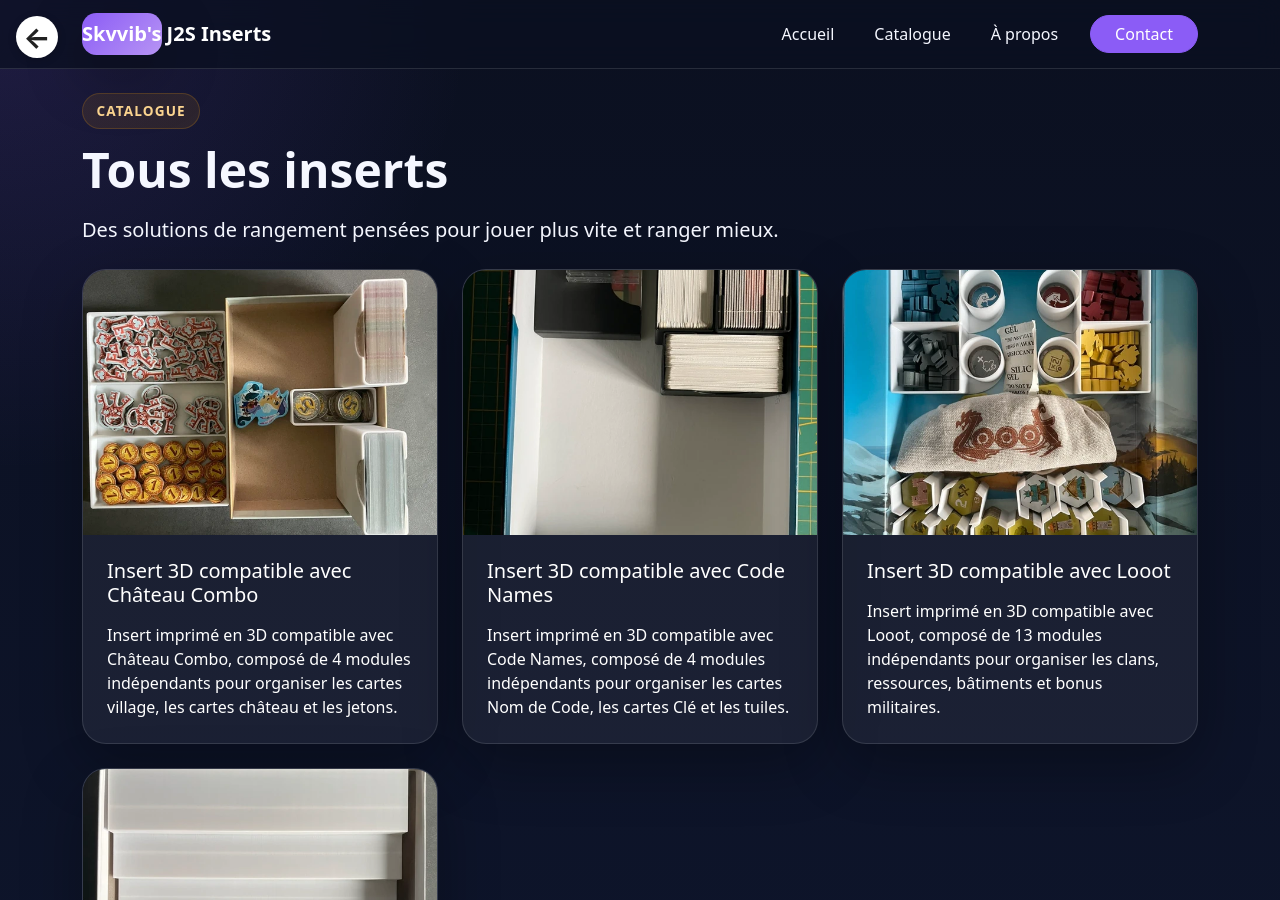
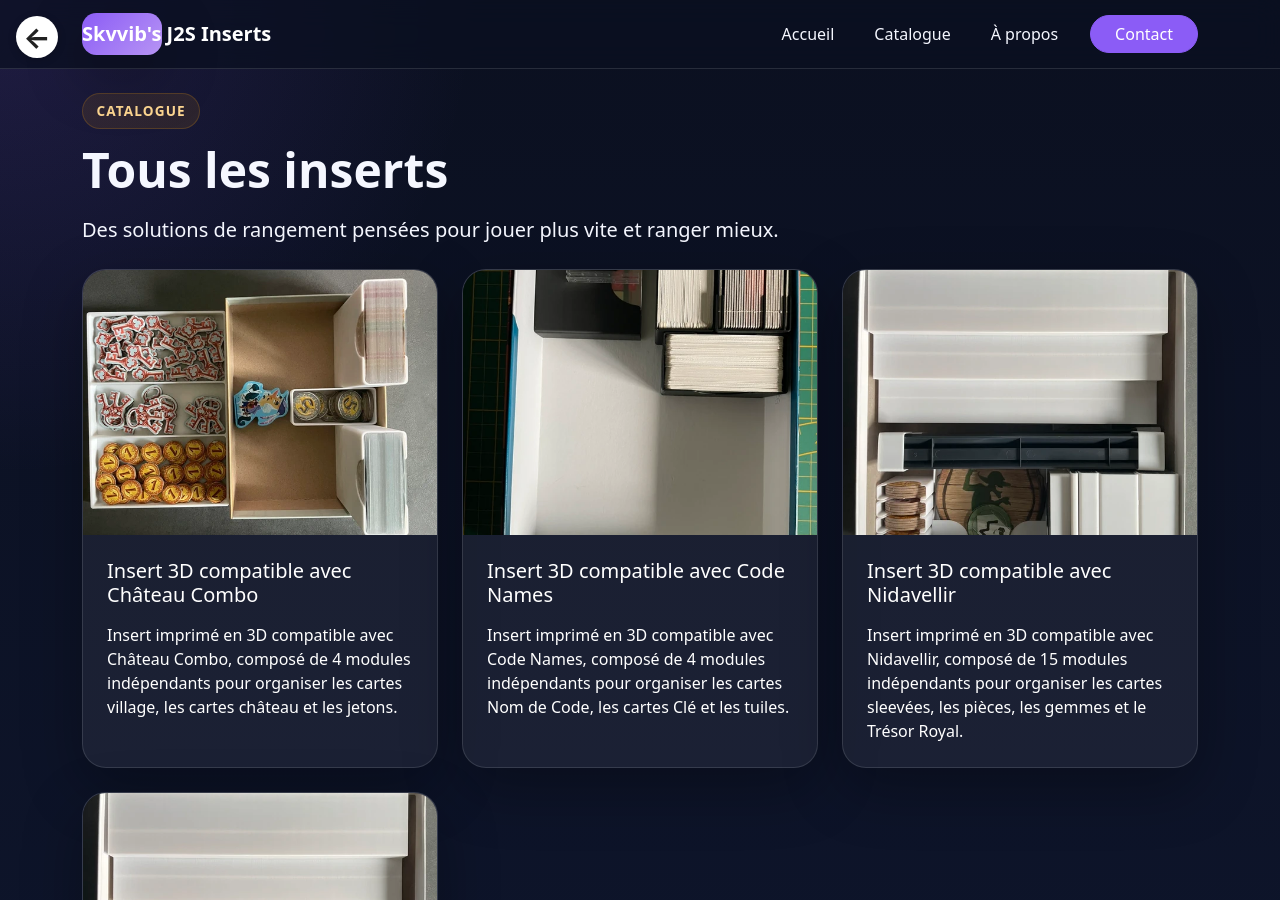
Before and after one commit to Skvvib-j2s/skvvib-j2s.github.io, a Jekyll site: the page built from catalogue.html, in a window 1280 px wide and 900 px high. Built offline with Jekyll 4.4.1, drawn with Linux system fonts in a browser that asks for light colours; some of the changed lines change nothing that is shown.

Commit message:
modifs (je ne me rappel plus...)

```diff
--- /dev/null
+++ b/_products/nidavellir-et-thingvellir.md
@@ -0,0 +1,91 @@
+---
+date_ajout: "2026-05-04"
+title: "Insert 3D compatible avec Nidavellir"
+jeu: "Nidavellir"
+description: "Insert imprimé en 3D compatible avec Nidavellir, composé de 15 modules indépendants pour organiser les cartes sleevées, les pièces, les gemmes et le Trésor Royal."
+categorie: "Insert de jeu de société"
+prix: 11.50
+materiau: "PLA"
+compatible: "Nidavellir"
+editeur: "GRRRE Games"
+annee_edition: 2020
+version_jeu: "2020"
+pieces: 17
+temps_impression: "575 min"
+poids_filament: "306 g"
+image: "/assets/images/nidavellir/01_preview.webp"
+gallery:
+  - "/assets/images/nidavellir/01_preview.webp"
+  - "/assets/images/nidavellir/02.webp"
+  - "/assets/images/nidavellir/03.webp"
+  - "/assets/images/nidavellir/04.webp"
+  - "/assets/images/nidavellir/05.webp"
+commande_url: "/contact/"
+tags:
+  - "insert 3D"
+  - "insert jeu de société"
+  - "rangement jeu de société"
+  - "Nidavellir"
+  - "GRRRE Games"
+  - "insert imprimé en 3D"
+  - "organisateur de boîte"
+  - "rangement cartes"
+  - "rangement pièces"
+  - "insert PLA"
+
+description_longue: >-
+  Cet insert imprimé en 3D est un accessoire de rangement compatible avec Nidavellir.
+  Il est composé de 15 modules indépendants, soit 17 pièces imprimées au total,
+  pour organiser les cartes sleevées perfect fit, les pièces, les gemmes,
+  les marqueurs, les enseignes de taverne, les porte-cartes et le Trésor Royal.
+  Plusieurs modules peuvent être sortis de la boîte et utilisés directement
+  sur la table pendant la partie.
+
+composition:
+  - "1 module indépendant pour le Trésor Royal."
+  - "5 modules indépendants pour les sets de pièces de base des Elvaland."
+  - "1 module indépendant pour les enseignes de taverne."
+  - "1 module indépendant pour les marqueurs d'échange de gemmes."
+  - "1 module indépendant pour les gemmes et la pièce spéciale."
+  - "2 modules porte-cartes, chacun en 2 parties."
+  - "1 module indépendant pour les cartes Distinction et la carte spéciale Forgeronne."
+  - "1 module indépendant pour les cartes Héros/Héroïne."
+  - "1 module indépendant pour les cartes Âge 1 et les cartes Offrande Royale Âge 1."
+  - "1 module indépendant pour les cartes Âge 2 et les cartes Offrande Royale Âge 2."
+  - "1 feuille de score plastifiée offerte."
+
+caracteristiques:
+  - "Impression 3D FDM."
+  - "Matière : PLA."
+  - "Couleur par défaut : blanc."
+  - "15 modules indépendants."
+  - "17 pièces imprimées en 3D."
+  - "Modules indépendants, sans assemblage entre eux."
+  - "Cartes compatibles sleeves perfect fit."
+  - "Plusieurs modules amovibles et utilisables directement sur la table."
+  - "Impression prévue sans support."
+  - "Temps d'impression : 575 min."
+  - "Poids filament : 306 g."
+
+compatibilite:
+  - "Compatible avec Nidavellir."
+  - "Version : 2020."
+  - "Éditeur : GRRRE Games."
+  - "Extensions incluses : aucune."
+  - "Cartes sleevées : compatible sleeves perfect fit."
+  - "La boîte ferme correctement, sans surélévation du couvercle."
+  - "La boîte peut être rangée verticalement, mais les inserts ne sont pas conçus pour verrouiller les composants verticalement à l'intérieur."
+
+informations_importantes:
+  - "Jeu non inclus."
+  - "Boîte non incluse."
+  - "Composants non inclus."
+  - "Cartes, pièces, gemmes, marqueurs, enseignes, plateaux, porte-cartes et livret de règles non inclus."
+  - "Produit non officiel compatible avec Nidavellir."
+  - "Les marques et noms de jeux appartiennent à leurs propriétaires respectifs."
+  - "Prix calculé à partir des paramètres actuels, à valider avant publication."
+
+layout: product
+leboncoin_url: "https://www.leboncoin.fr/ad/jeux_jouets/3146986379"
+vinted_url: "https://www.vinted.fr/items/8201290571-insert-nidavellir-imprime-en-3d-compatible-sleeves"
+---
```
Also changed, not shown: _products/looot.md (+2 -2 lines).
